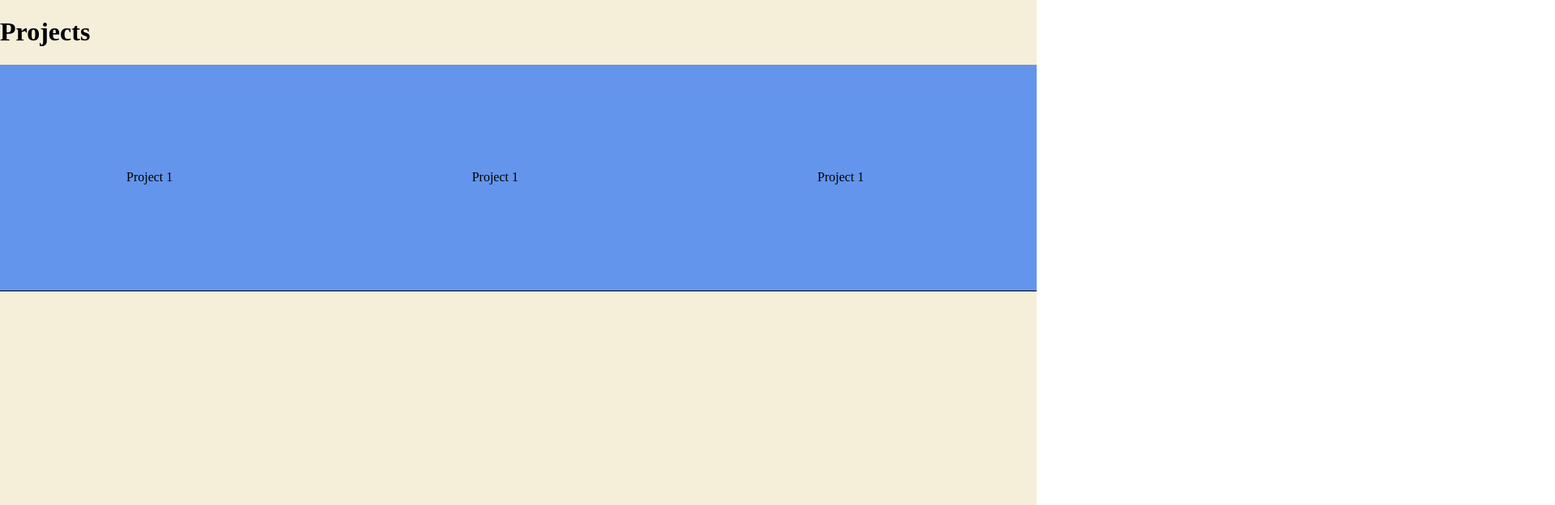
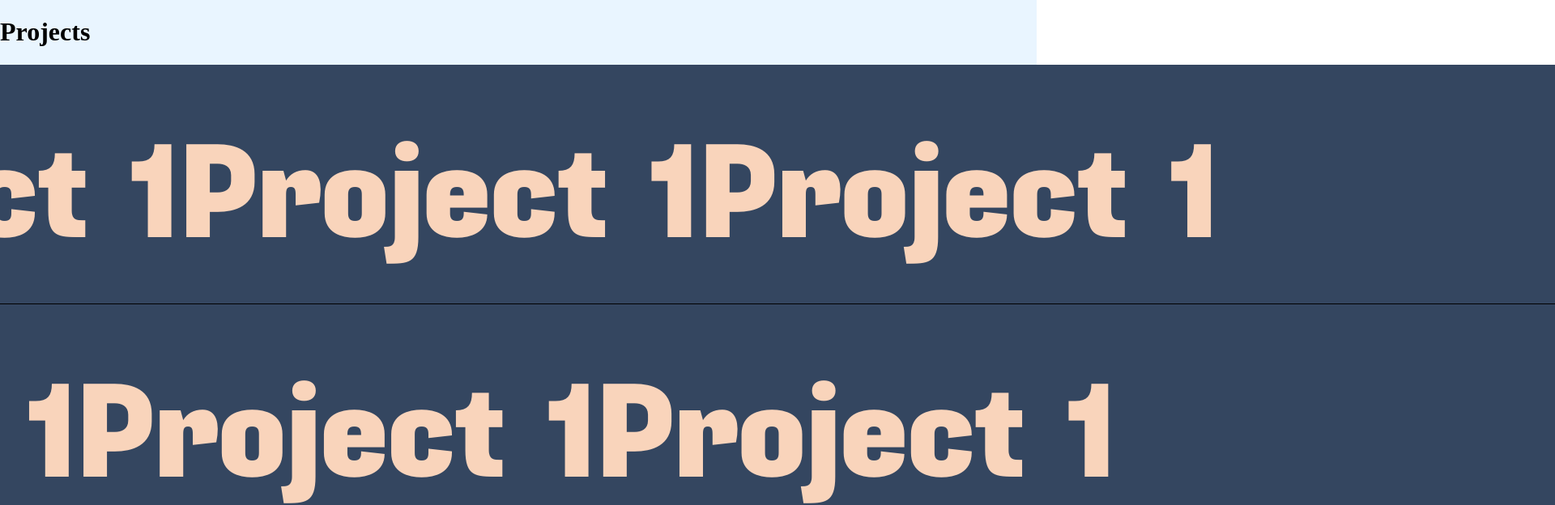
Before and after one commit to brian-david4/brian-portfolio-website, a React (Vite) app in the folder portfolio-website/: page / in a window 1280 px wide. Shown: the part 800-1424 px from the top of the page at 81% size, 1920 px wide, since content can reach past the window. Built offline with nearby package versions, Linux system fonts and the light colour scheme.

Commit message:
Create HomeProject component
- add HomeProject styles
- color rehaul

```diff
--- /dev/null
+++ b/portfolio-website/src/components/HomeProjectScroll/HomeProjectScroll.tsx
@@ -0,0 +1,30 @@
+import { motion, useScroll, useTransform } from "framer-motion";
+import styles from "./hps.module.css";
+import { useRef } from "react";
+
+interface HomeProjectScroll {
+  title: string;
+}
+
+const HomeProjectScroll = ({ title }: HomeProjectScroll) => {
+  const projectRef = useRef(null);
+  const { scrollYProgress } = useScroll({
+    target: projectRef,
+    offset: ["start 0.95", "start -0.1"],
+  });
+  const position = useTransform(scrollYProgress, [0, 1], ["-70%", "5%"]);
+
+  return (
+    <>
+      <div ref={projectRef} className={styles.project}>
+        <motion.div style={{ x: position }} className={styles.titlesContainer}>
+          <h1 className={styles.title}>{title}</h1>
+          <h1 className={styles.title}>{title}</h1>
+          <h1 className={styles.title}>{title}</h1>
+        </motion.div>
+      </div>
+    </>
+  );
+};
+
+export default HomeProjectScroll;
--- /dev/null
+++ b/portfolio-website/src/components/HomeProjectScroll/hps.module.css
@@ -0,0 +1,23 @@
+.project {
+  height: 37vh;
+  width: 100%;
+  border-bottom: 1px solid black;
+  display: flex;
+  justify-content: center;
+  align-items: center;
+  background-color: var(--blue);
+  color: var(--orange);
+}
+.titlesContainer {
+  height: 100%;
+  width: 100%;
+  display: flex;
+  justify-content: space-between;
+  align-items: center;
+  transition: transform 0.6s ease-out;
+}
+.title {
+  font-family: "Fuji Bold";
+  font-size: 164px;
+  transition: font-size 250ms ease-out;
+}
--- a/portfolio-website/src/index.css
+++ b/portfolio-website/src/index.css
@@ -5,12 +5,14 @@
   --header-height: 60px;
   --nav-menu-height: 400px;
   /* colours */
-  --main-theme: #f5efda;
+  --main-theme: #e9f5ff;
   --main-theme-shadow: #f8efc6;
   --text-cream: #3f81fc;
   --charcoal: rgb(255, 255, 230);
-  --coffee: #aec4ed;
-  --bright-red: #a81b1b;
+  --coffee: #a3c0f5;
+  --bright-red: #ce1a1a;
+  --orange: #f9d4bb;
+  --blue: #344660;
 }
 ::selection {
   color: var(--main-theme);
--- a/portfolio-website/src/pages/Home/Home.tsx
+++ b/portfolio-website/src/pages/Home/Home.tsx
@@ -1,8 +1,9 @@
-import { motion, useScroll, useTransform } from "framer-motion";
+import { motion } from "framer-motion";
 import { useInView } from "react-intersection-observer";
 import styles from "./home.module.css";
 import { contactReveal, titleWordsAnim } from "./homeAnims";
-import { useRef, useState } from "react";
+import { useState } from "react";
+import HomeProjectScroll from "../../components/HomeProjectScroll/HomeProjectScroll";
 
 const Home = () => {
   const [isEmailHovered, setIsEmailHovered] = useState(false);
@@ -17,12 +18,6 @@ const Home = () => {
   });
 
   // for project animation
-  const projectRef = useRef(null);
-  const { scrollYProgress } = useScroll({
-    target: projectRef,
-    offset: ["start end", "start start"],
-  });
-  const position = useTransform(scrollYProgress, [0, 1], ["-500%", "500%"]);
 
   return (
     <>
@@ -75,26 +70,9 @@ const Home = () => {
           <h1>Projects</h1>
 
           <div className={styles.projects}>
-            <div ref={projectRef} className={styles.project}>
-              <motion.div
-                style={{ x: position }}
-                className={styles.projectTitle}
-              >
-                Project 1
-              </motion.div>
-              <motion.div
-                style={{ x: position }}
-                className={styles.projectTitle}
-              >
-                Project 1
-              </motion.div>
-              <motion.div
-                style={{ x: position }}
-                className={styles.projectTitle}
-              >
-                Project 1
-              </motion.div>
-            </div>
+            <HomeProjectScroll title="Project 1" />
+            <HomeProjectScroll title="Project 1" />
+            <HomeProjectScroll title="Project 1" />
           </div>
         </div>
       </div>
--- a/portfolio-website/src/pages/Home/home.module.css
+++ b/portfolio-website/src/pages/Home/home.module.css
@@ -98,25 +98,16 @@
 
 /* page 2 */
 .pageTwo {
-  height: 100vh;
+  height: 300vh;
   width: 100vw;
   background-color: var(--main-theme);
 }
 .projects {
-  width: 100vw;
+  width: 150vw;
   height: fit-content;
-  background-color: chocolate;
+  /* background-color: chocolate; */
   display: flex;
   flex-direction: column;
-}
-.project {
-  height: 35vh;
-  width: 100%;
-  background-color: cornflowerblue;
-  border-bottom: 1px solid black;
-  display: flex;
-  justify-content: space-around;
-  align-items: center;
 }
 @media (max-width: 768px) {
   .title {
```
